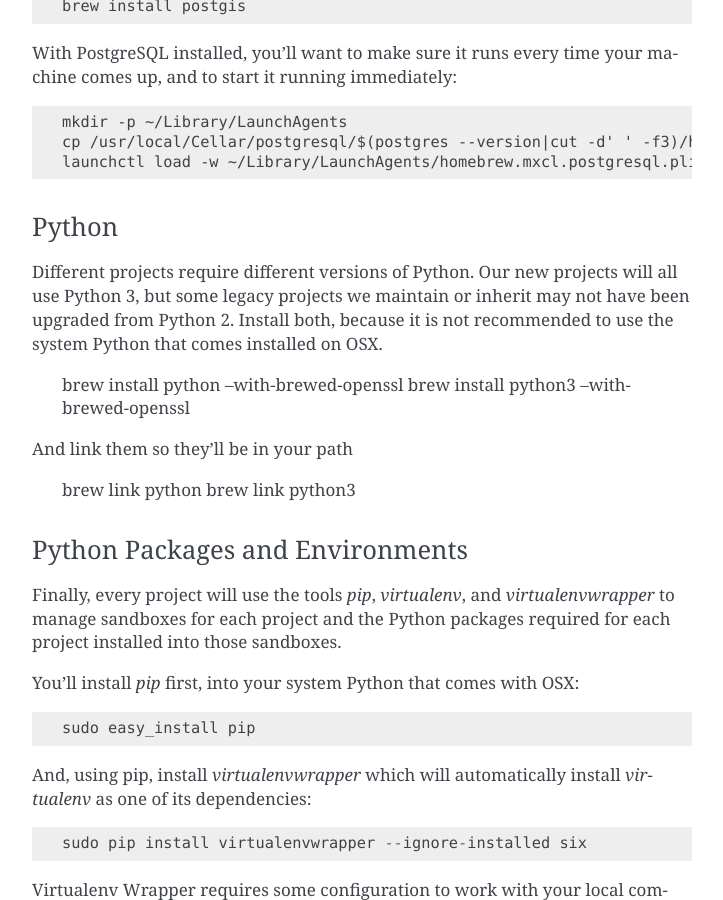
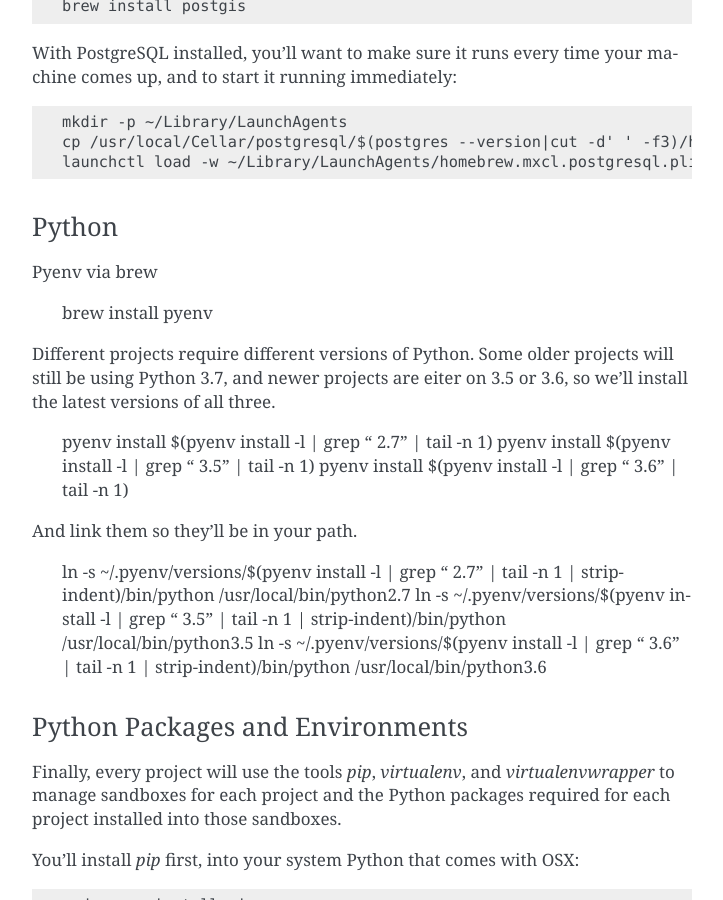
Before and after one commit to caktus/guidebook, a Sphinx documentation site: the page built from source/dev-setup.rst, in a window 1280 px wide and 900 px high, scrolled down 1683 px. Shown: the whole window, without its empty margins (388-1111 px from the left). Built offline with Sphinx 7.4.7, drawn with Linux system fonts in a browser that asks for light colours.

Commit message:
Switch to pyenv in instructions

```diff
--- a/source/dev-setup.rst
+++ b/source/dev-setup.rst
@@ -77,18 +77,24 @@
 Python
 ''''''
 
-Different projects require different versions of Python. Our new projects will all
-use Python 3, but some legacy projects we maintain or inherit may not have been upgraded
-from Python 2. Install both, because it is not recommended to use the system Python
-that comes installed on OSX.
+Pyenv via brew
 
-    brew install python --with-brewed-openssl
-    brew install python3 --with-brewed-openssl
+    brew install pyenv
 
-And link them so they'll be in your path
+Different projects require different versions of Python. Some older projects will still be using
+Python 3.7, and newer projects are eiter on 3.5 or 3.6, so we'll install the latest versions of all
+three.
 
-    brew link python
-    brew link python3
+    pyenv install $(pyenv install -l | grep " 2.7" | tail -n 1)
+    pyenv install $(pyenv install -l | grep " 3.5" | tail -n 1)
+    pyenv install $(pyenv install -l | grep " 3.6" | tail -n 1)
+
+And link them so they'll be in your path.
+
+    ln -s ~/.pyenv/versions/$(pyenv install -l | grep " 2.7" | tail -n 1 | strip-indent)/bin/python /usr/local/bin/python2.7
+    ln -s ~/.pyenv/versions/$(pyenv install -l | grep " 3.5" | tail -n 1 | strip-indent)/bin/python /usr/local/bin/python3.5
+    ln -s ~/.pyenv/versions/$(pyenv install -l | grep " 3.6" | tail -n 1 | strip-indent)/bin/python /usr/local/bin/python3.6
+
 
 Python Packages and Environments
 ''''''''''''''''''''''''''''''''
```
